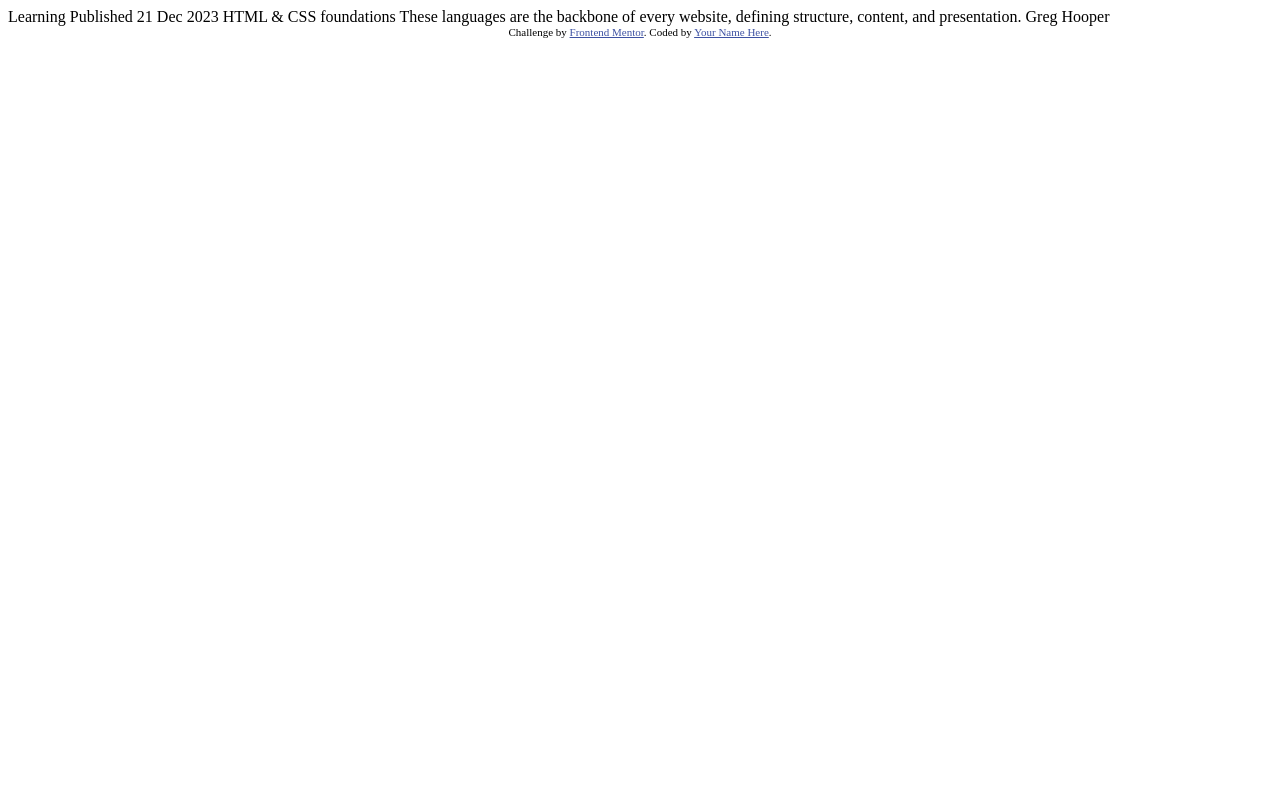
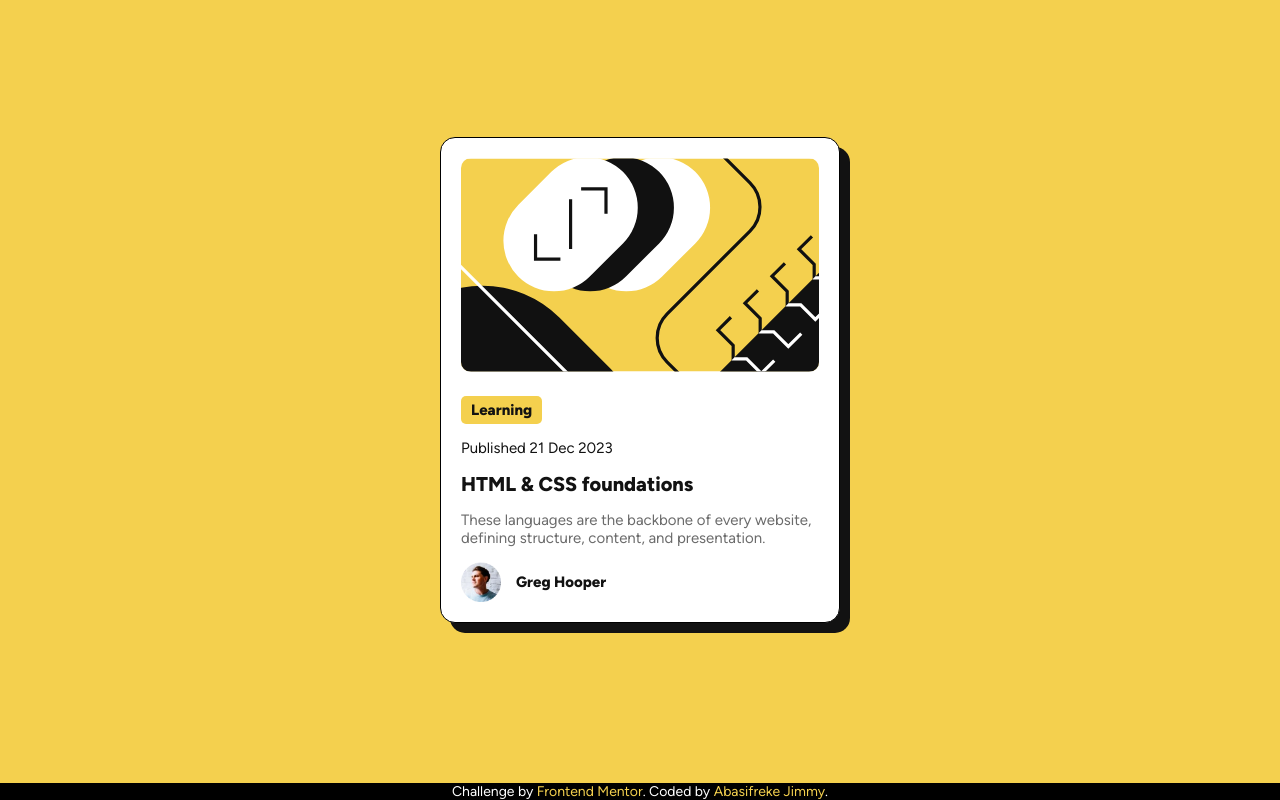
Before and after one commit to Abas-code/blog-preview-card-main, a plain HTML site: page index.html in a window 1280 px wide. Drawn offline with Linux system fonts and the light colour scheme.

Commit message:
The Whole Make-over

```diff
--- a/index.html
+++ b/index.html
@@ -2,33 +2,115 @@
 <html lang="en">
 <head>
   <meta charset="UTF-8">
-  <meta name="viewport" content="width=device-width, initial-scale=1.0"> <!-- displays site properly based on user's device -->
-
+  <meta name="viewport" content="width=device-width, initial-scale=1.0">
   <link rel="icon" type="image/png" sizes="32x32" href="./assets/images/favicon-32x32.png">
-
   <title>Frontend Mentor | Blog preview card</title>
 
-  <!-- Feel free to remove these styles or customise in your own stylesheet 👍 -->
   <style>
-    .attribution { font-size: 11px; text-align: center; }
-    .attribution a { color: hsl(228, 45%, 44%); }
+		/* variables */
+		:root { --yellow: #f4d04e; }
+
+		/* fonts */
+		@font-face { font-family: 'Figtree'; src: url('assets/fonts/Figtree-Regular.ttf'); }
+		@font-face { font-family: 'Figtree-900'; src: url('assets/fonts/Figtree-ExtraBold.ttf'); }
+
+		/* reset */
+		* {
+			margin: 0;
+			padding: 0;
+			box-sizing: border-box;
+			text-decoration: none;
+			color: #121212;
+			font-family: 'Figtree';
+			font-size: 15px;
+		}
+
+	  /* hide styles */
+		@media screen and (min-width: 1px){ body{ display: none; } }
+
+		/* basic/mobile styles */
+		@media screen and (min-width: 320px){
+			body {
+				display: block;
+				width: 100%;
+				height: 100vh;
+				background: var(--yellow);
+			}
+			main {
+				display: flex;
+				justify-content: center;
+				align-items: center;
+				width: 100%;
+				height: 95%;
+			}
+			section {
+				width: 85%;
+				height: auto;
+				box-shadow: 10px 10px;
+				border: 1px solid #000000;
+				border-radius: 15px;
+				background: #ffffff;
+				padding: 20px;
+			}
+			.illustration { width: 100%; border-radius: 10px; }
+			.article { margin-top: 20px; }
+			button {
+				background: var(--yellow);
+				border: none;
+				border-radius: 5px;
+				padding: 5px 10px;
+				font-family: 'Figtree-900';
+			}
+			h1 { font-family: 'Figtree-900'; font-size: 20px; }
+			p { margin: 15px 0; }
+			.gray { color: #6b6b6b; }
+			.avatar { display: flex; align-items: center; }
+			.avatar-img { margin-right: 15px; width: 40px; }
+			span { font-family: 'Figtree-900'; }
+			footer {
+				position: fixed;
+				bottom: 0;
+				width: 100%;
+				background: #000000;
+				color: #ffffff;
+				font-size: 11px;
+				text-align: center;
+			}
+			footer a { font-size: 11px; color: var(--yellow); }
+		}
+		/* tablet styles */
+		@media screen and (min-width: 426px){
+			section { max-width: 400px; }
+		}
+		/* desktop styles */
+		@media screen and (min-width: 769px){
+			h1:hover { color: var(--yellow); cursor: pointer; }
+			footer,	footer a { font-size: 14px; }
+		}
   </style>
 </head>
 <body>
+	<main>
+	  <section>
+	  	<img class="illustration" src="assets/images/illustration-article.svg">
 
-  Learning
+	  	<div class="article">
+	  		<button>Learning</button>
+	  		<p>Published 21 Dec 2023</p>
+	  		<h1>HTML & CSS foundations</h1>
+	  		<p class="gray">These languages are the backbone of every website, defining structure, content, and presentation.</p>
 
-  Published 21 Dec 2023
+	  		<div class="avatar">
+	  			<img class="avatar-img" src="assets/images/image-avatar.webp">
+	  			<span>Greg Hooper</span>
+	  		</div>
+	  	</div>
+	  </section>
+	</main>
 
-  HTML & CSS foundations
-
-  These languages are the backbone of every website, defining structure, content, and presentation.
-
-  Greg Hooper
-
-  <div class="attribution">
+  <footer>
     Challenge by <a href="https://www.frontendmentor.io?ref=challenge" target="_blank">Frontend Mentor</a>.
-    Coded by <a href="#">Your Name Here</a>.
-  </div>
+    Coded by <a href="#">Abasifreke Jimmy</a>.
+  </footer>
 </body>
 </html>
```
Also changed, not shown: assets/fonts/Figtree-ExtraBold.ttf (renamed from assets/fonts/static/Figtree-ExtraBold.ttf), assets/fonts/Figtree-Italic-VariableFont_wght.ttf (deleted), assets/fonts/Figtree-Regular.ttf (added), assets/fonts/Figtree-VariableFont_wght.ttf (deleted), assets/fonts/OFL.txt (deleted), assets/fonts/README.txt (deleted), assets/fonts/static/Figtree-SemiBold.ttf (deleted), blog-card-desktop-result.jpg (added), blog-card-mobile-result.jpg (added), design/active-states.jpg (deleted), design/desktop-design.jpg (deleted), design/mobile-design.jpg (deleted), preview.jpg (deleted), 5 other files.
